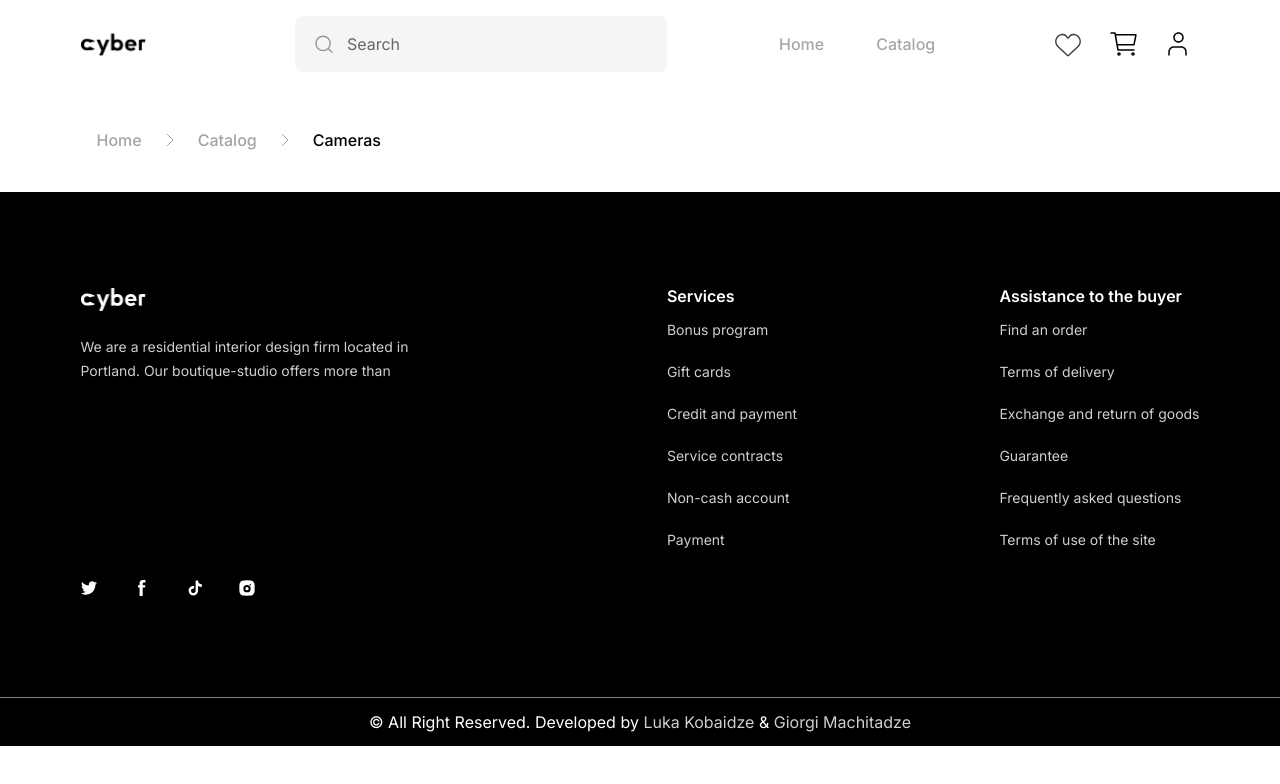
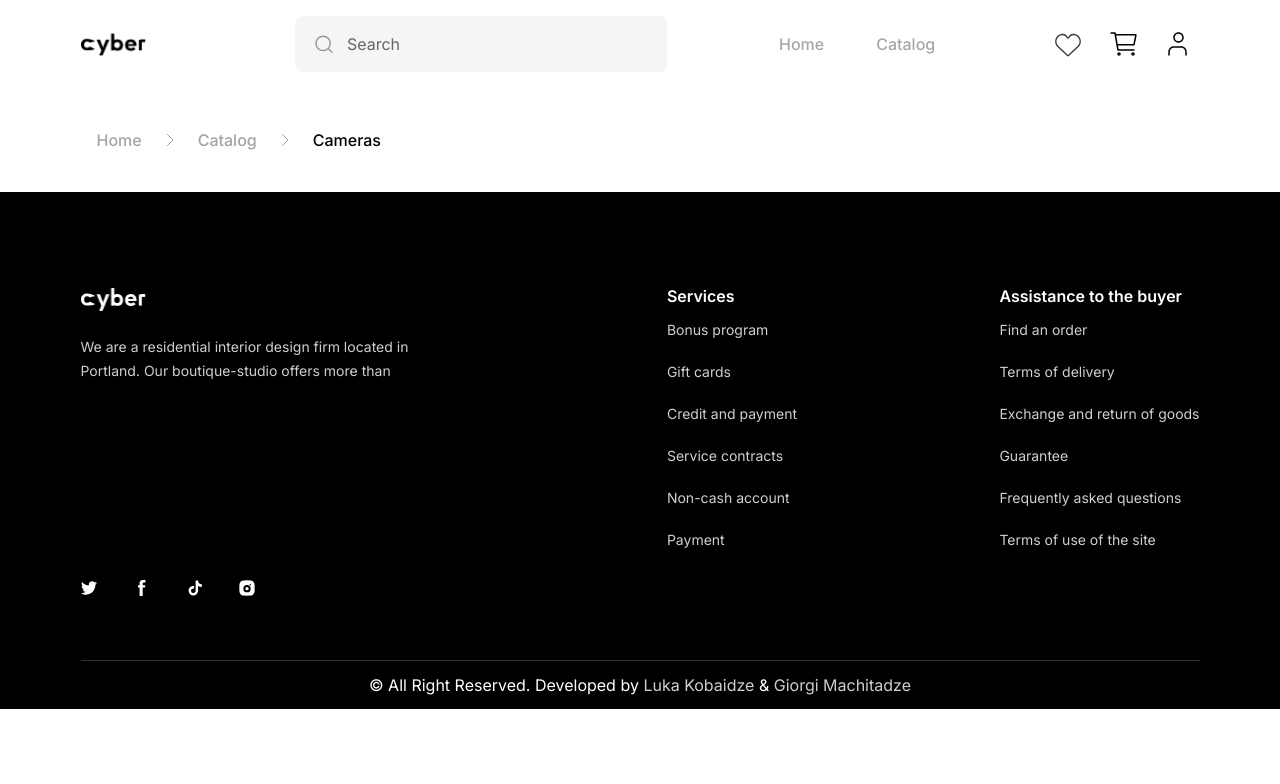
Before and after one commit to LukaKobaidze/cyber-shop, a Next.js app: page /catalog/cameras in a window 1280 px wide. Shown: the top 784 px of the page. Built offline with nearby package versions, Linux system fonts and the light colour scheme.

Commit message:
Updated couple of things in footer

```diff
--- a/src/components/Footer/Footer.module.scss
+++ b/src/components/Footer/Footer.module.scss
@@ -1,6 +1,5 @@
 .footer {
   width: 100%;
-  min-height: 554px;
   background-color: #000;
   display: flex;
   flex-direction: column;
@@ -11,7 +10,6 @@
     margin-top: 6rem;
     display: flex;
     flex-direction: column;
-    margin-bottom: 4rem;
   }
   .innerContent {
     display: flex;
@@ -83,25 +81,26 @@
       cursor: pointer;
     }
   }
-  .copyright{
+  .copyright {
+    display: block;
     width: 100%;
     text-align: center;
-    border-top: 1px solid rgba(255, 255, 255, 0.5);
+    border-top: 1px solid rgba(255, 255, 255, 0.2);
     color: white;
     margin: 0 auto;
+    margin-top: 4rem;
     line-height: 1.5rem;
     padding-top: 0.75em;
     padding-bottom: 0.75em;
     padding-left: 2rem;
     padding-right: 2rem;
-    margin-top: auto;
 
     a {
       color: #cfcfcf;
       position: relative;
     }
     a::after {
-      content: '';
+      content: "";
       position: absolute;
       left: 0;
       bottom: 0;
--- a/src/components/Footer/Footer.tsx
+++ b/src/components/Footer/Footer.tsx
@@ -1,7 +1,7 @@
 import styles from "./Footer.module.scss";
 import Image from "next/image";
 import Link from "next/link";
-import { IconFacebook, IconTwitter, IconTiktok, IconInstagram} from '@/icons';
+import { IconFacebook, IconTwitter, IconTiktok, IconInstagram } from "@/icons";
 import Tooltip from "../Tooltip";
 
 interface Props {}
@@ -46,21 +46,38 @@ export default function Footer(props: Props) {
           </div>
         </div>
         <div className={styles.iconWrapper}>
-          <Tooltip position="top" text="Twitter"><IconTwitter viewBox="0 0 16 16" /></Tooltip>
-          <Tooltip position="top" text="Facebook"><IconFacebook viewBox="0 0 16 16" /></Tooltip>
-          <Tooltip position="top" text="Tiktok"><IconTiktok viewBox="0 0 16 16" /></Tooltip>
-          <Tooltip position="top" text="Instagram"><IconInstagram viewBox="0 0 16 16" /></Tooltip>
-         </div>
+          <Tooltip position="top" text="Twitter">
+            <IconTwitter viewBox="0 0 16 16" />
+          </Tooltip>
+          <Tooltip position="top" text="Facebook">
+            <IconFacebook viewBox="0 0 16 16" />
+          </Tooltip>
+          <Tooltip position="top" text="Tiktok">
+            <IconTiktok viewBox="0 0 16 16" />
+          </Tooltip>
+          <Tooltip position="top" text="Instagram">
+            <IconInstagram viewBox="0 0 16 16" />
+          </Tooltip>
+        </div>
+        <p className={styles.copyright}>
+          © All Right Reserved. Developed by{" "}
+          <a
+            href="https://lukakobaidze.netlify.app/"
+            target="_blank"
+            rel="noreferrer"
+          >
+            Luka Kobaidze
+          </a>{" "}
+          &{" "}
+          <a
+            href="https://giorgimachitadze.vercel.app/"
+            target="_blank"
+            rel="noreferrer"
+          >
+            Giorgi Machitadze
+          </a>
+        </p>
       </div>
-      <p className={styles.copyright}>
-        © All Right Reserved. Developed by{' '}
-        <a href="https://lukakobaidze.netlify.app/" target="_blank" rel="noreferrer">
-          Luka Kobaidze
-        </a> &{' '}
-        <a href="https://giorgimachitadze.vercel.app/" target="_blank" rel="noreferrer">
-          Giorgi Machitadze
-        </a>{' '}
-      </p>
     </footer>
   );
 }
```
